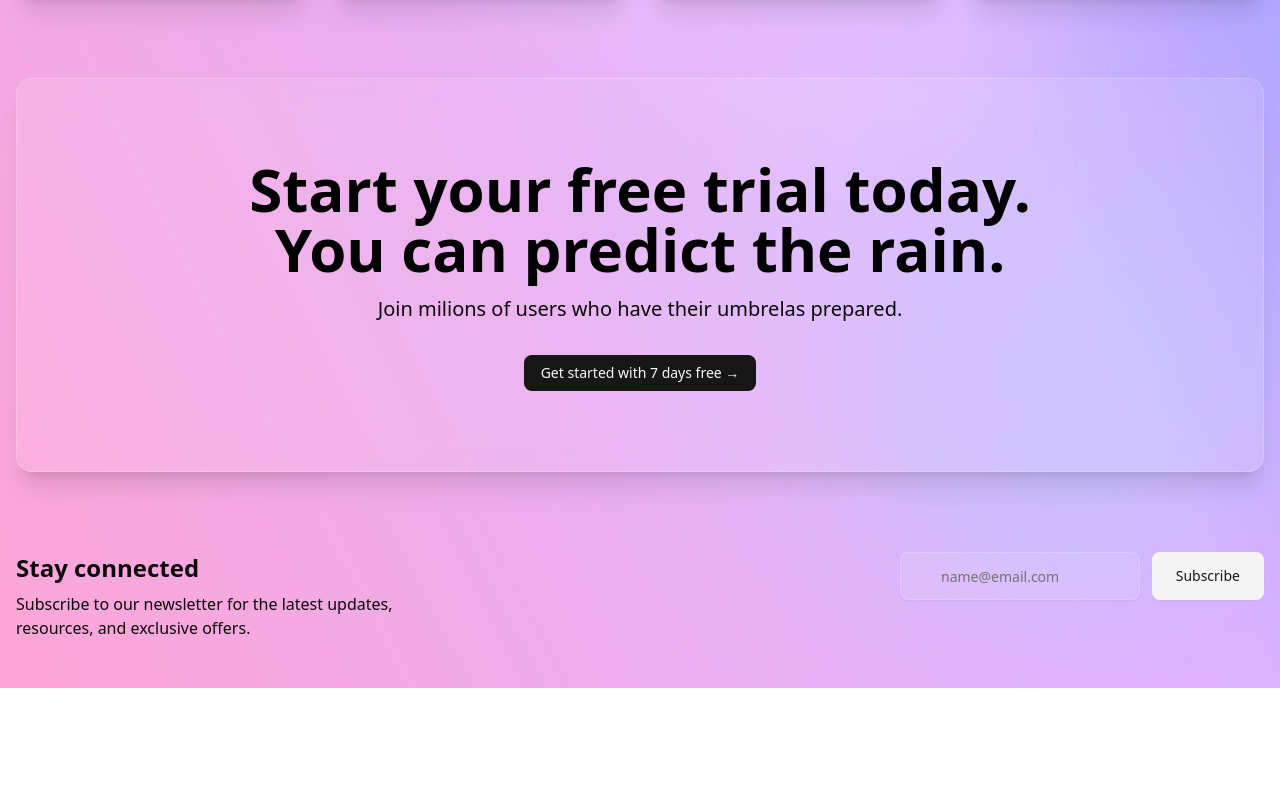
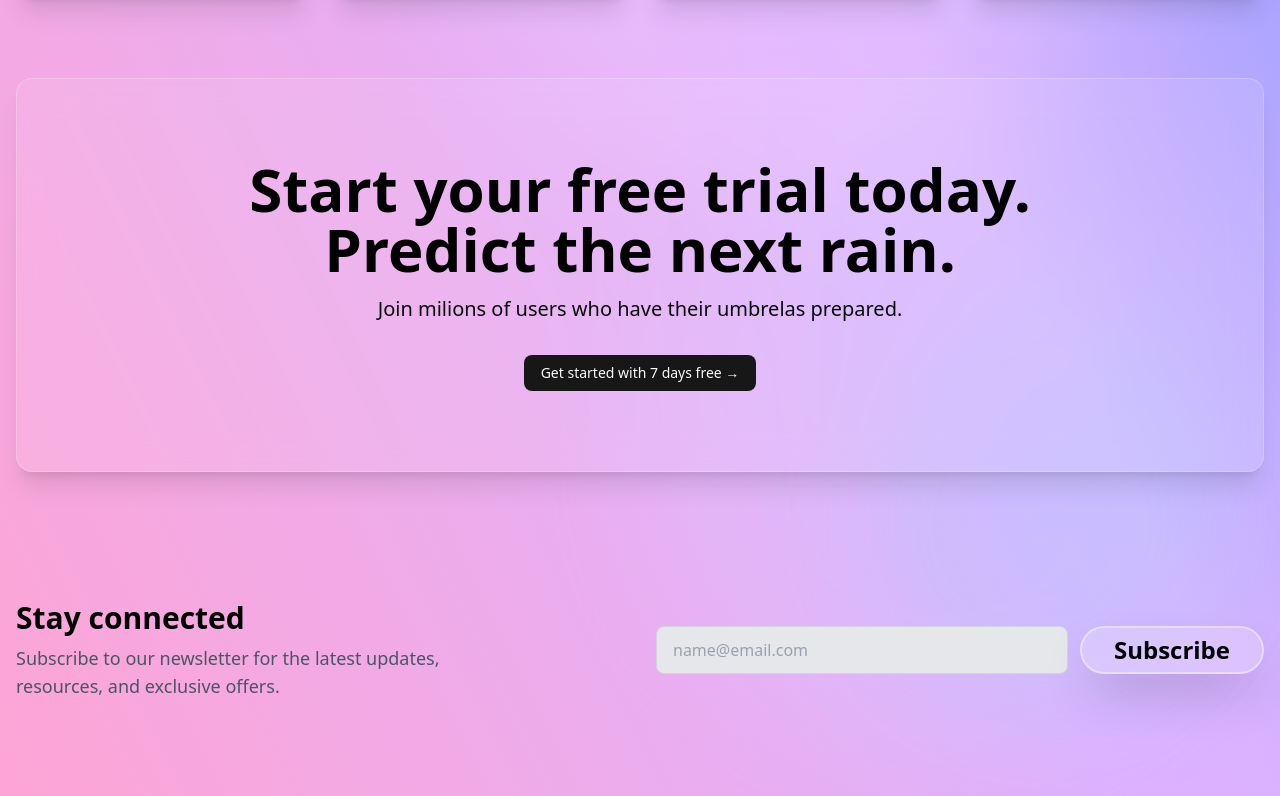
Before and after one commit to yoanastamenova/Whats-the-weather, a Next.js app: page / in a window 1280 px wide. Shown: the part 1808-2604 px from the top of the page. Before the commit the page ends 2496 px from the top, so only its background shows below. Built offline with nearby package versions, Linux system fonts and the light colour scheme.

Commit message:
feat: subscribe block complete

```diff
--- a/app/page.tsx
+++ b/app/page.tsx
@@ -114,7 +114,9 @@ export default function Page() {
                 Real-time forecasts at your fingertips
               </p>
               <Link href="/maps">
-                <Button className="text-black rounded-full text-xl md:text-2xl mt-6 md:ml-2 py-7 px-10 font-bold bg-white/20 backdrop-blur-md border-2 border-white/40 hover:bg-white/30 hover:scale-105 transition-all duration-300 shadow-2xl">
+                <Button className="text-black rounded-full text-xl md:text-2xl mt-6 md:ml-2 py-7 px-10
+                font-bold bg-white/20 backdrop-blur-md border-2
+                 border-white/40 hover:bg-white/30 hover:scale-105 transition-all duration-300 shadow-2xl">
                   Find out more →
                 </Button>
               </Link>
@@ -193,7 +195,7 @@ export default function Page() {
           >
             <div className="font-bold md:text-5xl text-black text-center">
               <h2 className="text-6xl">Start your free trial today.</h2>
-              <h2 className="text-6xl">You can predict the rain.</h2>
+              <h2 className="text-6xl">Predict the next rain.</h2>
             </div>
             <p className="mt-4 text-xl">
               Join milions of users who have their umbrelas prepared.
@@ -206,38 +208,29 @@ export default function Page() {
           </div>
 
           {/* Newsletter Subscribe Block */}
-          <div className="container relative flex flex-col md:flex-row items-center gap-8">
-            <div className="grid grid-cols-1 gap-10 lg:grid-cols-2">
+          <div className="container py-12">
+            <div className="grid grid-cols-1 lg:grid-cols-2 gap-8 items-center">
               <div>
-              <h2 className="text-2xl font-semibold">Stay connected</h2>
-              <p className="text-balance mt-2">
+                <h2 className="text-3xl font-bold text-black mb-2">Stay connected</h2>
+                <p className="text-gray-600 text-lg">
                   Subscribe to our newsletter for the latest updates, <br />
                   resources, and exclusive offers.
                 </p>
               </div>
 
-            <div className="flex flex-col gap-3 sm:flex-row ml-60">
+              <div className="flex flex-col sm:flex-row gap-3">
                 <input
                   type="email"
-                id="helper-text"
-                aria-describedby="helper-text-explanation"
-                className="text-foreground placeholder:text-muted-foreground
-                selection:bg-primary selection:text-primary-foreground
-                dark:bg-input/30 flex w-full min-w-0 rounded-md border px-3
-                py-1 text-base shadow-xs transition-[color,box-shadow]
-                outline-none file:inline-flex file:h-7 file:border-0
-                file:bg-transparent file:text-sm file:font-medium
-                disabled:pointer-events-none disabled:cursor-not-allowed
-                disabled:opacity-50 md:text-sm focus-visible:border-ring
-                focus-visible:ring-ring/50 focus-visible:ring-[3px]
-                aria-invalid:ring-destructive/20 dark:aria-invalid:ring-destructive/40
-                aria-invalid:border-destructive border-primary-foreground/20
-                bg-primary-foreground/10 h-12 pl-10"
-                placeholder="name@email.com"/>
-                <Button className="inline-flex items-center
-                justify-center gap-2 whitespace-nowrap rounded-md
-                text-sm font-medium transition-all disabled:pointer-events-none
-                disabled:opacity-50 [&_svg]:pointer-events-none [&_svg:not([class*='size-'])]:size-4 shrink-0 [&_svg]:shrink-0 outline-none focus-visible:border-ring focus-visible:ring-ring/50 focus-visible:ring-[3px] aria-invalid:ring-destructive/20 dark:aria-invalid:ring-destructive/40 aria-invalid:border-destructive bg-secondary text-secondary-foreground shadow-xs hover:bg-secondary/80 py-2 has-[>svg]:px-3 h-12 px-6">Subscribe</Button>
+                  placeholder="name@email.com"
+                  className="flex-1 h-12 px-4 rounded-md border border-gray-300 bg-gray-200
+                  focus:outline-none focus:ring-2 focus:ring-black focus:border-transparent
+                  placeholder:text-gray-400"
+                />
+                <Button className="h-12 px-8 text-black font-bold rounded-full
+                text-xl md:text-2xl bg-white/20 backdrop-blur-md border-2
+                 border-white/40 hover:bg-white/30 hover:scale-105 transition-all duration-300 shadow-2xl">
+                  Subscribe
+                </Button>
               </div>
             </div>
           </div>
```
Lines whose indentation alone changed are shown as unchanged.
